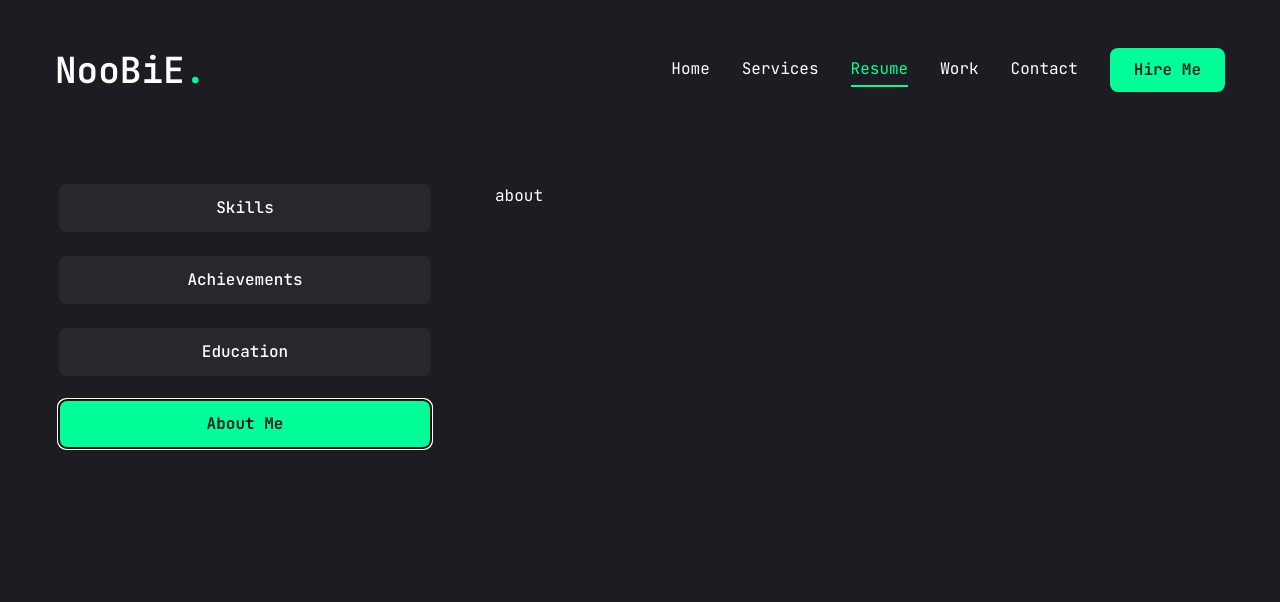
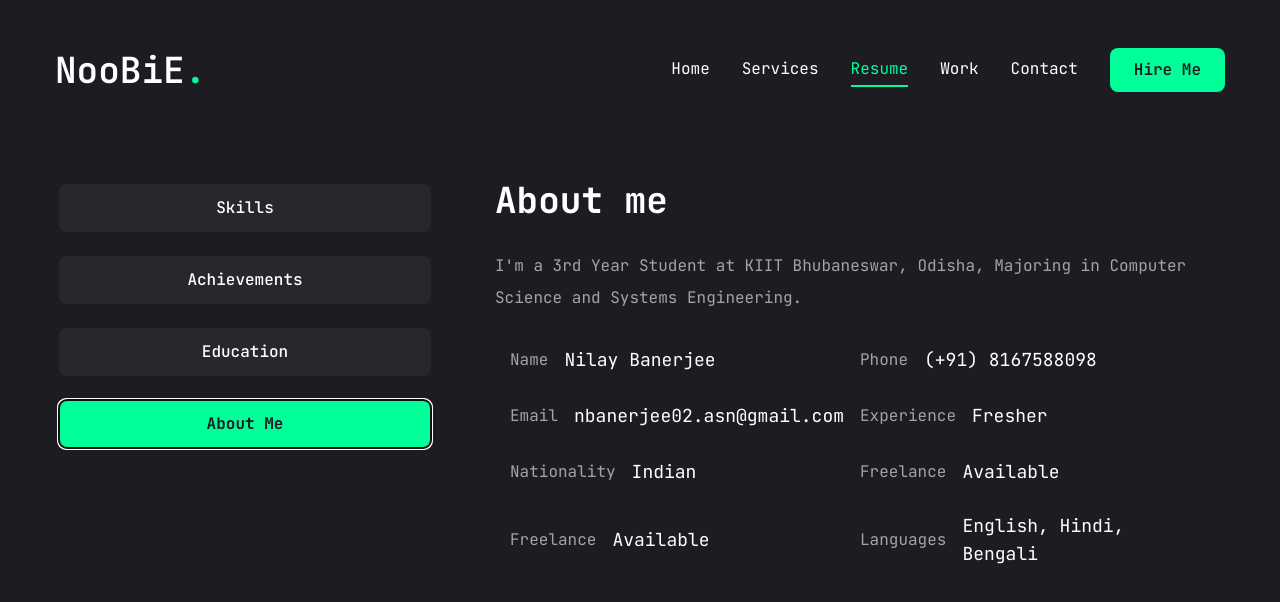
Before and after one commit to NooBIE-Nilay/Nilay-portfolio, a Next.js app: page /resume in a window 1280 px wide. Both pictures are taken after a click on the tab "About Me". Shown: the top 602 px of the page. Built offline with nearby package versions, Linux system fonts and the light colour scheme.

Commit message:
Completed About Section

```diff
--- a/app/resume/data.ts
+++ b/app/resume/data.ts
@@ -1,7 +1,7 @@
 export const about = {
   title: "About me",
   description:
-    "I'm a 3rd Year Student at KIIT Bhubaneswar, Odisha, majoring in Computer Science and Systems Engineering.",
+    "I'm a 3rd Year Student at KIIT Bhubaneswar, Odisha, Majoring in Computer Science and Systems Engineering.",
   info: [
     {
       fieldName: "Name",
--- a/app/resume/page.tsx
+++ b/app/resume/page.tsx
@@ -6,6 +6,7 @@ import { Tabs, TabsContent, TabsList, TabsTrigger } from "@/components/ui/tabs";
 import { Achievements } from "@/components/Achievements";
 import { Education } from "@/components/Education";
 import { Skills } from "@/components/Skills";
+import { About } from "@/components/About";
 export default function Resume() {
   return (
     <section>
@@ -22,7 +23,7 @@ export default function Resume() {
             defaultValue="skills"
             className="flex flex-col gap-[60px] xl:flex-row"
           >
-            <TabsList className="max-auto flex w-full max-w-[380px] flex-col gap-6 xl:mx-0">
+            <TabsList className="mx-auto flex w-full max-w-[380px] flex-col gap-6 xl:mx-0">
               <TabsTrigger value="skills">Skills</TabsTrigger>
               <TabsTrigger value="achievements">Achievements</TabsTrigger>
               <TabsTrigger value="education">Education</TabsTrigger>
@@ -35,8 +36,11 @@ export default function Resume() {
               <TabsContent value="skills" className="h-full w-full">
                 <Skills />
               </TabsContent>
-              <TabsContent value="about" className="w-full">
-                about
+              <TabsContent
+                value="about"
+                className="w-full text-center xl:text-left"
+              >
+                <About />
               </TabsContent>
               <TabsContent value="education" className="w-full">
                 <Education />
--- /dev/null
+++ b/components/About.tsx
@@ -0,0 +1,25 @@
+import { about } from "@/app/resume/data";
+
+export function About() {
+  return (
+    <div className="flex flex-col gap-[30px]">
+      <h3 className="text-4xl font-bold">{about.title}</h3>
+      <p className="mx-auto max-w-[700px] text-white/60 xl:mx-0">
+        {about.description}
+      </p>
+      <ul className="mx-auto grid max-w-[700px] grid-cols-1 gap-y-6 xl:grid-cols-2">
+        {about.info.map((details, index) => {
+          return (
+            <li
+              key={index}
+              className="flex items-center justify-center gap-4 xl:justify-start"
+            >
+              <span className="text-white/60">{details.fieldName}</span>
+              <span className="text-lg">{details.fieldValue}</span>
+            </li>
+          );
+        })}
+      </ul>
+    </div>
+  );
+}
```
